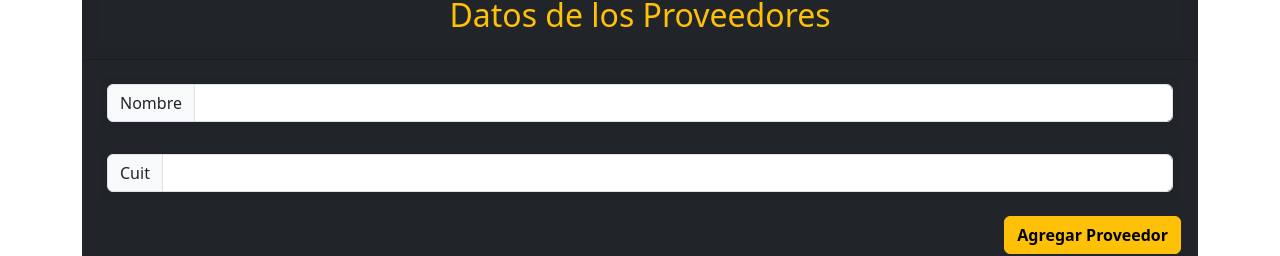
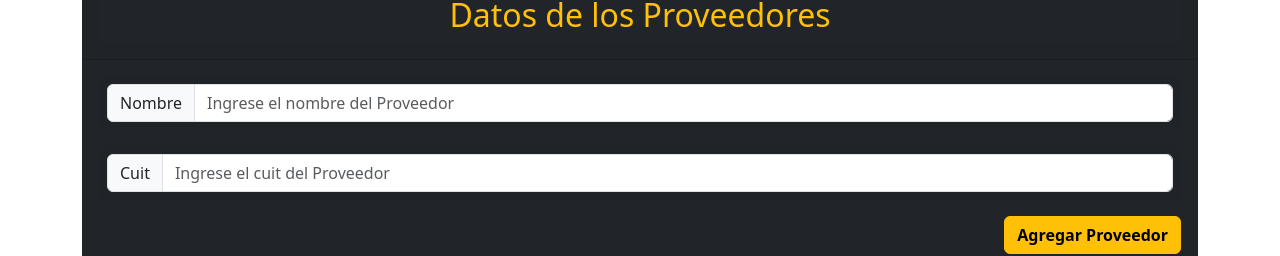
Before and after one commit to rodricabral/TP-FINAL-UADE, a React (Create React App) app in the folder Frontend/: page /proveedor in a window 1280 px wide. Shown: the part 123-379 px from the top of the page. Built offline with nearby package versions, Linux system fonts and the light colour scheme; no server answers; sample sign-in values are in the browser's storage.

Commit message:
Cambios Proveedor 2

```diff
--- a/Frontend/src/componentes/Proveedor.js
+++ b/Frontend/src/componentes/Proveedor.js
@@ -106,14 +106,14 @@ function Proveedor() {
             <div className="input-group mb-3 bg-dark p-2 text-white bg-opacity-75">
               <label className="input-group-text" htmlFor="nombre">Nombre</label>
               <input className="form-control" id="nombre" type="text" value={nombre}
-                onChange={(e) => setNombre(e.target.value)}
+                onChange={(e) => setNombre(e.target.value)} placeholder='Ingrese el nombre del Proveedor'
                 required
               />
             </div>
             <div className="input-group mb-3 bg-dark p-2 text-white bg-opacity-75">
               <label className="input-group-text" htmlFor="cuit">Cuit</label>
               <input className="form-control" id="cuit" type="text" value={cuit}
-                onChange={(e) => setCuit(e.target.value)}
+                onChange={(e) => setCuit(e.target.value)} placeholder='Ingrese el cuit del Proveedor'
                 required
               />
             </div>
```
